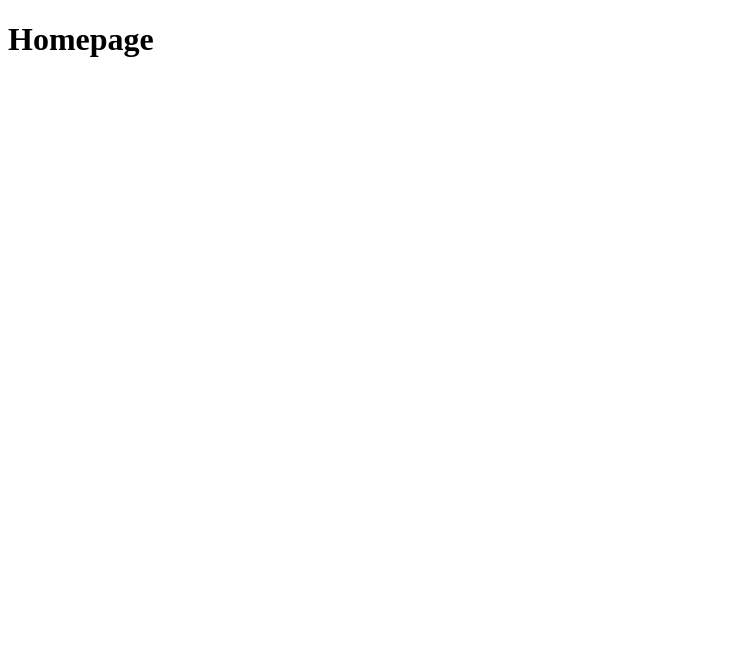
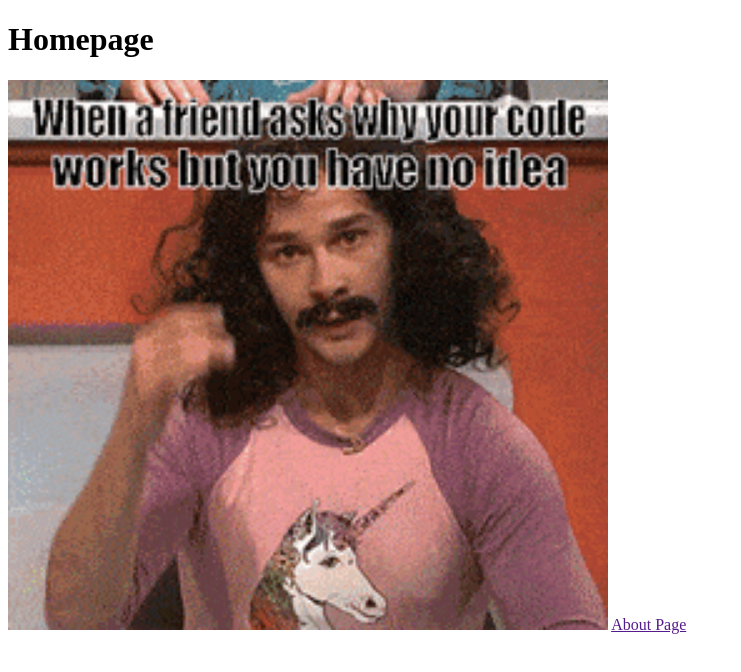
Before and after one commit to didlix/uxdi35, a plain HTML site: page day-2-starter-code/file-paths/index.html in a window 1280 px wide. Shown: the whole page, without its empty margins (0-741 px from the left). Drawn offline with Linux system fonts and the light colour scheme.

Commit message:
Add image and link to tutorial file

```diff
--- a/day-2-starter-code/file-paths/index.html
+++ b/day-2-starter-code/file-paths/index.html
@@ -9,7 +9,10 @@
 </head>
 <body>
   <h1>Homepage</h1>
-  <!-- Step 1: link to image -->
-  <!-- Step 2: link to about page -->
+
+  <img src="./images/code-works.gif" alt="some description" />
+
+  <a href="">About Page</a>
+
 </body>
 </html>
```
